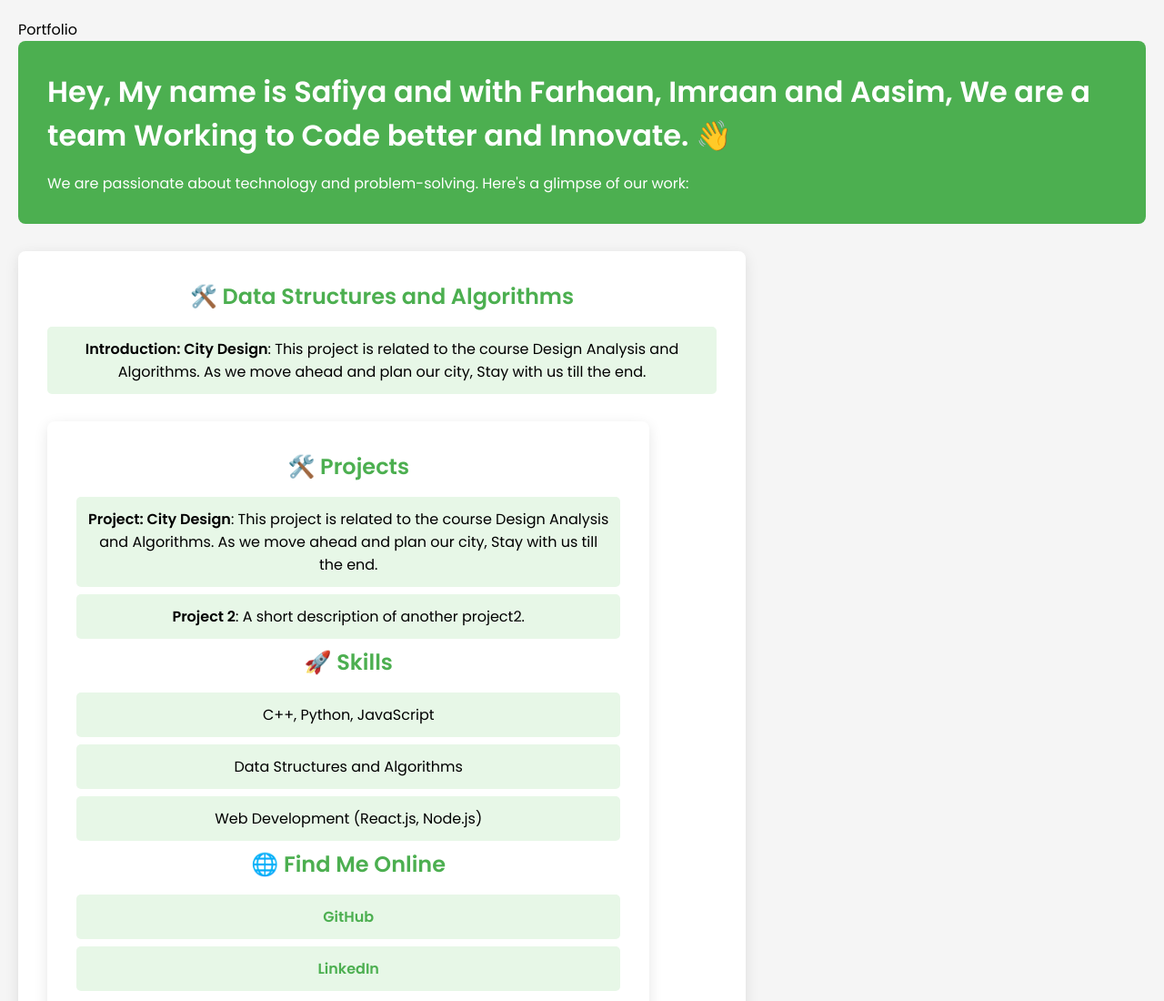
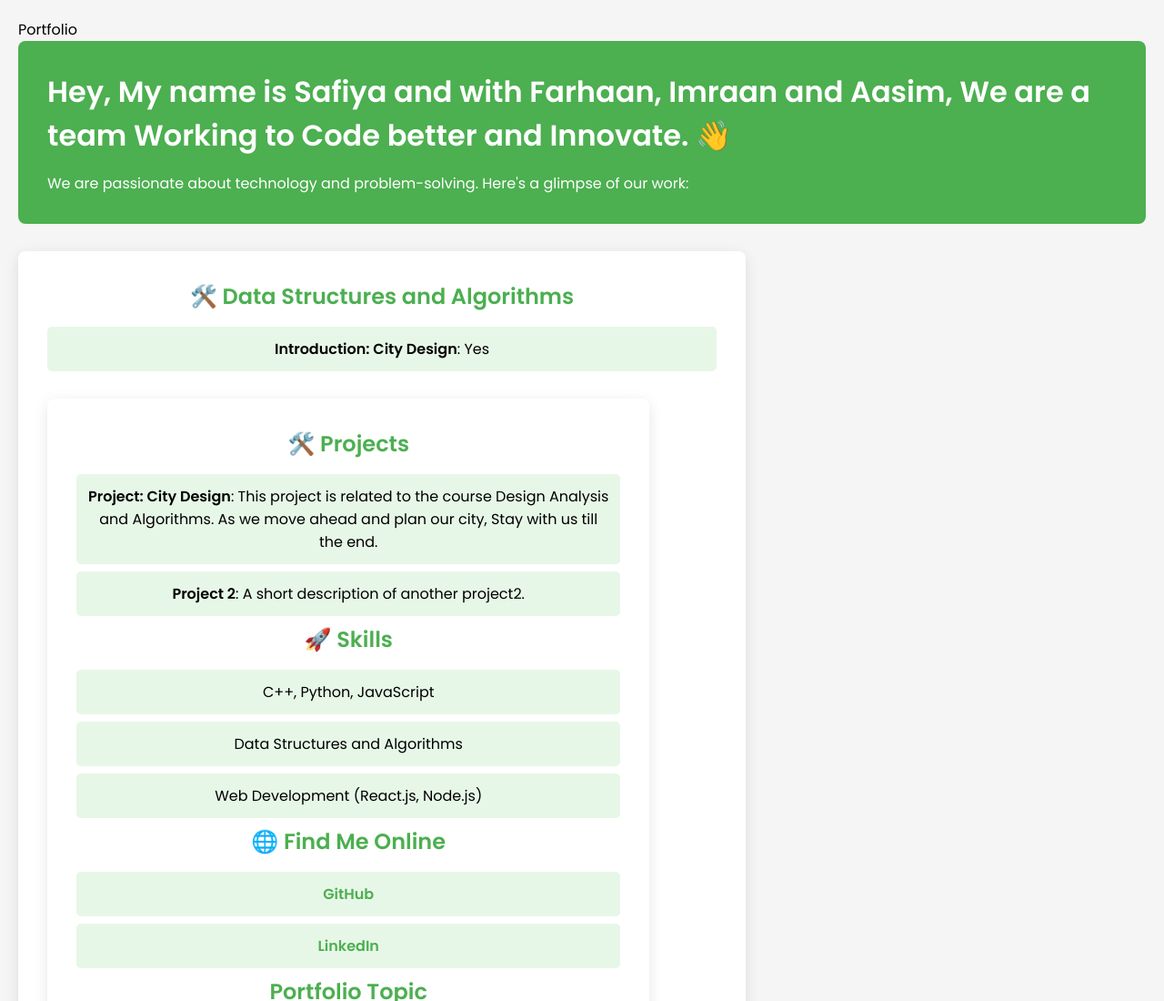
Before and after one commit to Safiya-SDE/citydesign, a plain HTML site: page index.html in a window 1280 px wide. Shown: the top 1100 px of the page at 91% size. Drawn offline with Linux system fonts and the light colour scheme.

Commit message:
Update index.html

```diff
--- a/index.html
+++ b/index.html
@@ -16,7 +16,7 @@
      <section>
         <h2>🛠️ Data Structures and Algorithms</h2>
         <ul>
-            <li><strong>Introduction: City Design</strong>: This project is related to the course Design Analysis and Algorithms. As we move ahead and plan our city, Stay with us till the end.</li>
+            <li><strong>Introduction: City Design</strong>: Yes</li>
         </ul>
 
     <section>
```
